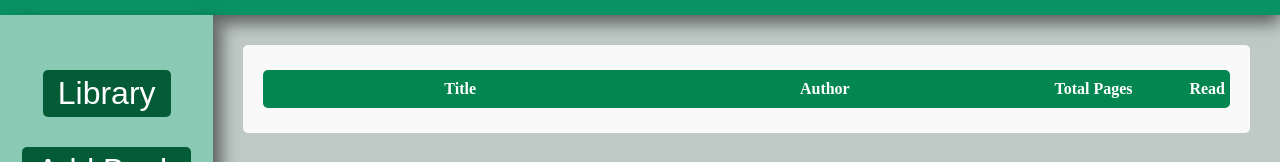
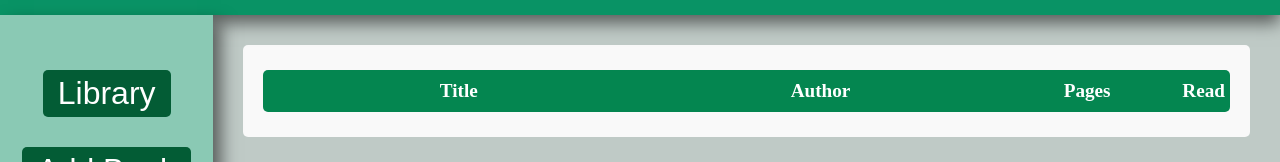
Before and after one commit to AleixMJ/TOP---Project-Library, a plain HTML site: page index.html in a window 1280 px wide. Both pictures are taken after a click on the button "Library". Shown: the part 145-307 px from the top of the page. Drawn offline with Linux system fonts and the light colour scheme.

Commit message:
changed 'Total Pages' title to 'Pages' and increase the font size to 1.2rem

```diff
--- a/index.js
+++ b/index.js
@@ -23,7 +23,7 @@ LibraryTab.addEventListener("click", () => {
     BookCardTitles.className = "book-card";
     BookCardTitles.innerHTML = ` <div> Title </div>
     <div> Author </div>
-    <div> Total Pages </div>
+    <div> Pages </div>
     <div> Read </div>
     `
     libraryDisplay.appendChild(BookCardTitles);
--- a/style.css
+++ b/style.css
@@ -131,6 +131,7 @@ button[type="submit"] {
     color: white;
     font-weight: bold;
     padding: 10px 5px;
+    font-size: 1.2rem;
 
 }
 
```
